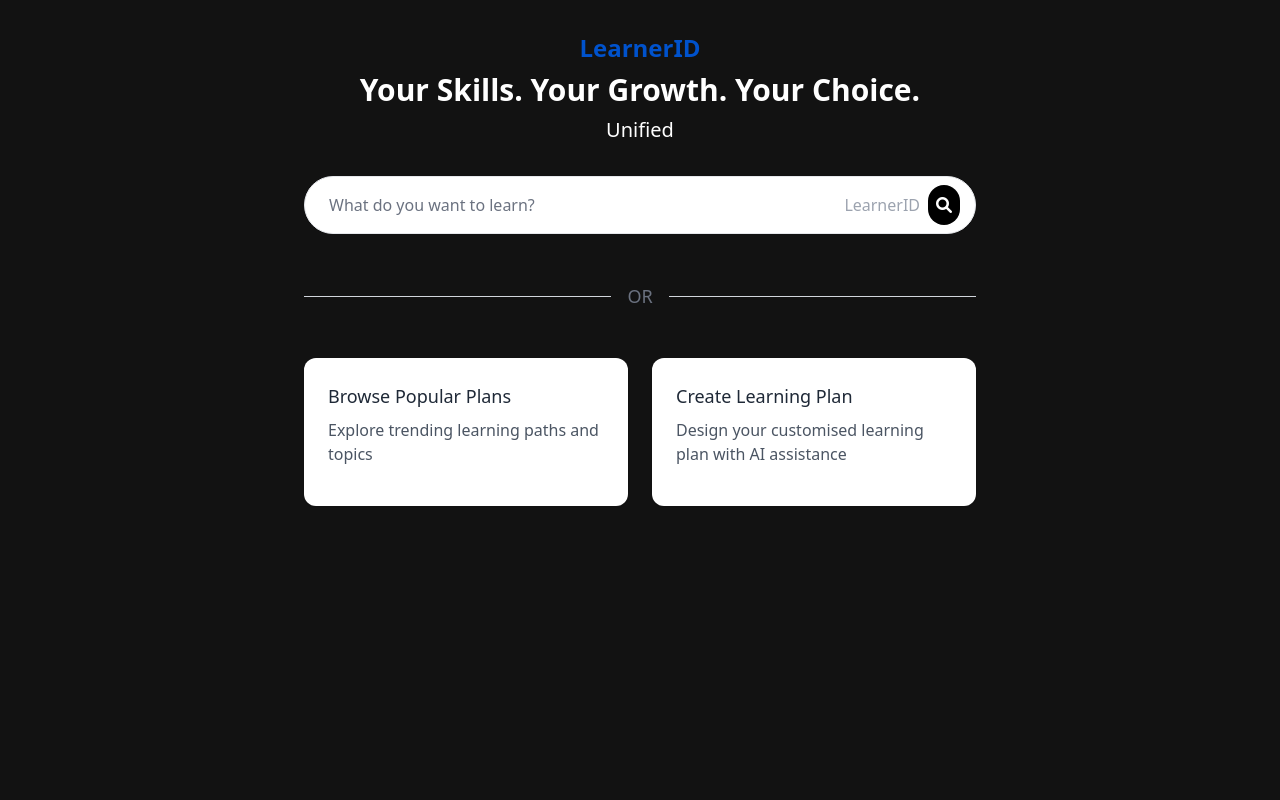
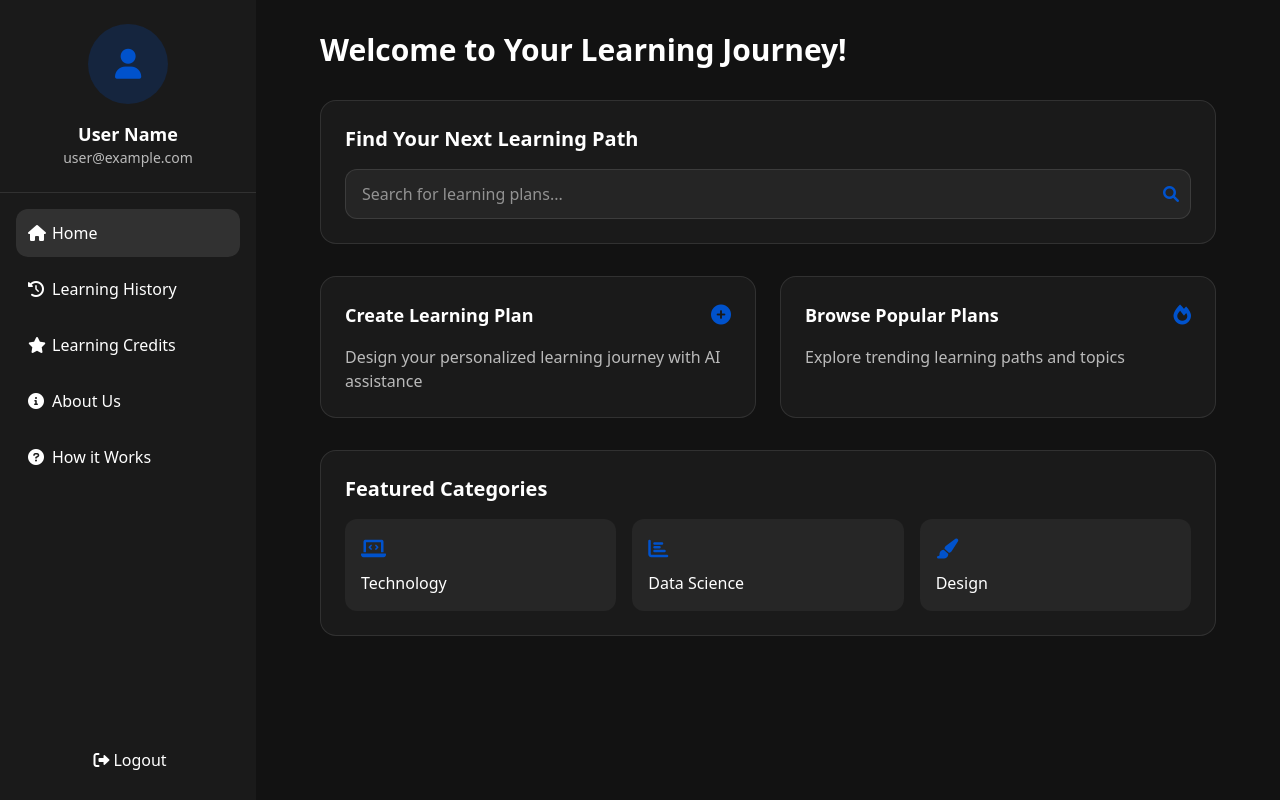
Before and after one commit to srikrishna-Challa/LearnerID_HTML, a Flask app: page /user_loggedin_page in a window 1280 px wide. Run offline with Flask 3, Linux system fonts and the light colour scheme; the visitor is signed in with stand-in values (Sample User, id 1); some libraries are stand-ins or nearby versions.

Commit message:
Restored to 'b06cf36130da93456c59ff38967b7536d5a14781'
Replit-Restored-To:b06cf36130da93456c59ff38967b7536d5a14781

```diff
--- a/templates/user_loggedin_page.html
+++ b/templates/user_loggedin_page.html
@@ -1,51 +1,144 @@
 {% extends "base.html" %}
 
 {% block content %}
-<div class="min-h-screen bg-background px-4 py-8">
-    <div class="max-w-2xl mx-auto">
-        <!-- Header -->
-        <div class="text-center mb-8">
-            <h1 class="text-2xl font-bold text-primary mb-2">LearnerID</h1>
-            <h2 class="text-3xl font-bold text-white mb-2">Your Skills. Your Growth. Your Choice.</h2>
-            <h3 class="text-xl text-white">Unified</h3>
+<div class="flex h-screen bg-background">
+    <!-- Sidebar -->
+    <aside class="fixed top-0 left-0 z-40 w-64 h-screen transition-transform -translate-x-full md:translate-x-0">
+        <div class="h-full bg-surface">
+            <!-- User Profile Section -->
+            <div class="flex flex-col items-center p-6 border-b border-white/10">
+                <div class="w-20 h-20 rounded-full bg-primary/20 flex items-center justify-center mb-4">
+                    <i class="fas fa-user text-3xl text-primary"></i>
+                </div>
+                <h2 class="text-lg font-semibold text-white">{{ user.name if user else 'User Name' }}</h2>
+                <p class="text-sm text-white/70">{{ user.email if user else 'user@example.com' }}</p>
+            </div>
+
+            <!-- Navigation -->
+            <nav class="p-4">
+                <ul class="space-y-2">
+                    <li>
+                        <a href="{{ url_for('user_loggedin_page') }}"
+                           class="flex items-center p-3 text-white rounded-xl hover:bg-white/5 {% if request.endpoint == 'user_loggedin_page' %}bg-white/10{% endif %}">
+                            <i class="fas fa-home w-6"></i>
+                            <span>Home</span>
+                        </a>
+                    </li>
+                    <li>
+                        <a href="{{ url_for('learning_history') }}"
+                           class="flex items-center p-3 text-white rounded-xl hover:bg-white/5 {% if request.endpoint == 'learning_history' %}bg-white/10{% endif %}">
+                            <i class="fas fa-history w-6"></i>
+                            <span>Learning History</span>
+                        </a>
+                    </li>
+                    <li>
+                        <a href="{{ url_for('learning_credits') }}"
+                           class="flex items-center p-3 text-white rounded-xl hover:bg-white/5 {% if request.endpoint == 'learning_credits' %}bg-white/10{% endif %}">
+                            <i class="fas fa-star w-6"></i>
+                            <span>Learning Credits</span>
+                        </a>
+                    </li>
+                    <li>
+                        <a href="{{ url_for('about') }}"
+                           class="flex items-center p-3 text-white rounded-xl hover:bg-white/5 {% if request.endpoint == 'about' %}bg-white/10{% endif %}">
+                            <i class="fas fa-info-circle w-6"></i>
+                            <span>About Us</span>
+                        </a>
+                    </li>
+                    <li>
+                        <a href="{{ url_for('how_it_works') }}"
+                           class="flex items-center p-3 text-white rounded-xl hover:bg-white/5 {% if request.endpoint == 'how_it_works' %}bg-white/10{% endif %}">
+                            <i class="fas fa-question-circle w-6"></i>
+                            <span>How it Works</span>
+                        </a>
+                    </li>
+                </ul>
+            </nav>
+
+            <!-- Logout Button -->
+            <div class="absolute bottom-0 left-0 right-0 p-4">
+                <form action="{{ url_for('logout') }}" method="POST" class="w-full">
+                    <button type="submit"
+                            class="w-full flex items-center justify-center p-3 text-white rounded-xl hover:bg-white/5 transition-colors">
+                        <i class="fas fa-sign-out-alt w-6"></i>
+                        <span>Logout</span>
+                    </button>
+                </form>
+            </div>
         </div>
+    </aside>
 
-        <!-- Search Section -->
-        <div class="mb-12">
-            <div class="relative">
-                <input type="text"
-                       placeholder="What do you want to learn?"
-                       class="w-full bg-white border border-gray-200 rounded-full px-6 py-4 pr-12 text-gray-800 placeholder-gray-500">
-                <div class="absolute right-4 top-1/2 -translate-y-1/2 flex items-center">
-                    <span class="text-gray-400 mr-2">LearnerID</span>
-                    <button class="bg-black rounded-full p-2">
-                        <i class="fas fa-search text-white"></i>
+    <!-- Main Content -->
+    <main class="flex-1 md:ml-64 p-8">
+        <div class="max-w-4xl mx-auto">
+            <h1 class="text-3xl font-bold text-white mb-8">Welcome to Your Learning Journey!</h1>
+
+            <!-- Search Section -->
+            <div class="bg-surface p-6 rounded-2xl border border-white/10 mb-8">
+                <h2 class="text-xl font-semibold text-white mb-4">Find Your Next Learning Path</h2>
+                <div class="relative">
+                    <input type="text"
+                           placeholder="Search for learning plans..."
+                           class="w-full bg-white/5 border border-white/10 rounded-xl px-4 py-3 text-white placeholder-white/50 focus:outline-none focus:border-primary">
+                    <button class="absolute right-3 top-1/2 -translate-y-1/2 text-primary">
+                        <i class="fas fa-search"></i>
                     </button>
                 </div>
             </div>
-        </div>
 
-        <!-- Divider -->
-        <div class="flex items-center justify-center mb-12">
-            <div class="flex-1 h-px bg-gray-300"></div>
-            <span class="px-4 text-gray-500 text-lg">OR</span>
-            <div class="flex-1 h-px bg-gray-300"></div>
-        </div>
+            <!-- Learning Options -->
+            <div class="grid grid-cols-1 md:grid-cols-2 gap-6 mb-8">
+                <a href="{{ url_for('learning_plan') }}"
+                   class="bg-surface p-6 rounded-2xl border border-white/10 hover:bg-white/5 transition-colors">
+                    <div class="flex items-center justify-between mb-4">
+                        <h3 class="text-lg font-semibold text-white">Create Learning Plan</h3>
+                        <i class="fas fa-plus-circle text-primary text-xl"></i>
+                    </div>
+                    <p class="text-white/70">Design your personalized learning journey with AI assistance</p>
+                </a>
 
-        <!-- Options -->
-        <div class="grid grid-cols-1 md:grid-cols-2 gap-6">
-            <!-- Browse Popular Plans -->
-            <div class="bg-white rounded-xl p-6 shadow-sm">
-                <h3 class="text-lg font-medium text-gray-800 mb-2">Browse Popular Plans</h3>
-                <p class="text-gray-600 mb-4">Explore trending learning paths and topics</p>
+                <a href="#" class="bg-surface p-6 rounded-2xl border border-white/10 hover:bg-white/5 transition-colors">
+                    <div class="flex items-center justify-between mb-4">
+                        <h3 class="text-lg font-semibold text-white">Browse Popular Plans</h3>
+                        <i class="fas fa-fire text-primary text-xl"></i>
+                    </div>
+                    <p class="text-white/70">Explore trending learning paths and topics</p>
+                </a>
             </div>
 
-            <!-- Create Learning Plan -->
-            <div class="bg-white rounded-xl p-6 shadow-sm">
-                <h3 class="text-lg font-medium text-gray-800 mb-2">Create Learning Plan</h3>
-                <p class="text-gray-600 mb-4">Design your customised learning plan with AI assistance</p>
+            <!-- Featured Categories -->
+            <div class="bg-surface p-6 rounded-2xl border border-white/10">
+                <h2 class="text-xl font-semibold text-white mb-4">Featured Categories</h2>
+                <div class="grid grid-cols-1 sm:grid-cols-2 md:grid-cols-3 gap-4">
+                    <a href="#" class="p-4 bg-white/5 rounded-xl hover:bg-white/10 transition-colors">
+                        <i class="fas fa-laptop-code text-primary text-xl mb-2"></i>
+                        <h3 class="text-white font-medium">Technology</h3>
+                    </a>
+                    <a href="#" class="p-4 bg-white/5 rounded-xl hover:bg-white/10 transition-colors">
+                        <i class="fas fa-chart-bar text-primary text-xl mb-2"></i>
+                        <h3 class="text-white font-medium">Data Science</h3>
+                    </a>
+                    <a href="#" class="p-4 bg-white/5 rounded-xl hover:bg-white/10 transition-colors">
+                        <i class="fas fa-paint-brush text-primary text-xl mb-2"></i>
+                        <h3 class="text-white font-medium">Design</h3>
+                    </a>
+                </div>
             </div>
         </div>
-    </div>
+    </main>
 </div>
+
+<!-- Mobile Nav Toggle -->
+<button type="button"
+        class="fixed top-4 left-4 z-50 md:hidden text-white text-2xl bg-transparent border-none cursor-pointer"
+        onclick="toggleSidebar()">
+    <i class="fas fa-bars"></i>
+</button>
+
+<script>
+function toggleSidebar() {
+    const sidebar = document.querySelector('aside');
+    sidebar.classList.toggle('-translate-x-full');
+}
+</script>
 {% endblock %}
```
Also changed, not shown: Screenshot 2024-12-10 at 19.27.49.png (deleted).
